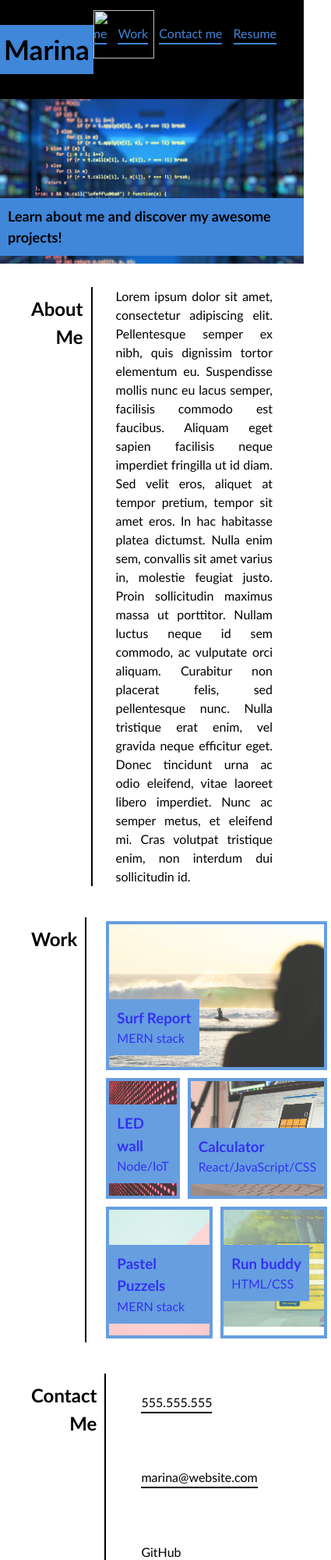
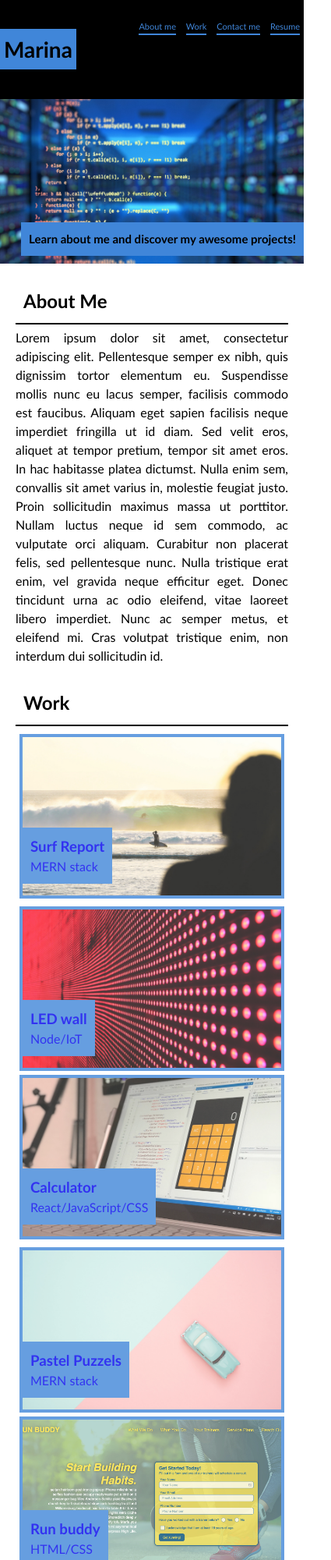
Before and after one commit to marinaongithub/challenge-2, a plain HTML site: page starter/index.html in a window 390 px wide. Shown: the top 2000 px of the page at 78% size, 425 px wide, since content can reach past the window. Drawn offline with Linux system fonts and the light colour scheme.

Commit message:
Added media queries

```diff
--- a/starter/css/style.css
+++ b/starter/css/style.css
@@ -47,10 +47,9 @@ h1 {
 }
 
 img {
-  position: relative;
-  top: 3px;
-  height: 62px;
-  width: 78px;
+  display: flex;
+  margin: auto 0;
+  height: 62.5px;
 }
 /*
 nav {
@@ -144,7 +143,8 @@ main h2 {
 .about-section p {
   width: 80%;
   text-align: justify;
-  margin: 10px 20px;
+  padding: 20px 0px 20px 20px;
+  /* margin: 10px 20px; */
 }
 
 
@@ -157,7 +157,7 @@ main h2 {
 
 .projects-flex {
   display: flex;
-  flex-grow: 1;
+  width: 80%;
   flex-direction: column;
   margin: 10px;
 }
@@ -173,7 +173,6 @@ main h2 {
 .project-tile:hover {
   opacity: 1.0;
 }
-
 
 #legend {
   display: inline-block;
@@ -216,19 +215,23 @@ main h2 {
 .page-section-contact {
   display: flex;
   margin: 10px;
-  flex-grow: 1;
+  /* flex-grow: 1; */
 
 }
 
 .page-section-contact ul {
+  display: flex;
+  justify-content: center;
   padding: 0;
-  margin: auto;
+  /* margin: auto; */
+  width: 80%;
 }
 
 .page-section-contact ul li {
   color: var(--dark);
   display: inline-block;
-  margin: 35px;
+  margin: 20px;
+  height: 30px;
   border-bottom: 2px solid var(--dark);
 }
 
@@ -248,7 +251,59 @@ main h2 {
 
 /* MEDIA QUERIES */
 
-@media only screen and (max-width: 768px) {
+@media only screen and (max-width: 733px) {
 
+  h1 {
+    font-size: 28px;
+  }
 
+  img {
+    display: none;
+  }
+
+  nav ul {
+  font-size: 11px;
+  padding: 0px;
+  }
+
+  .hero-banner div h2 {
+    font-size: 15px;
+  }
+
+  .about-section, .project-flex-double, .page-section, #contact {
+    display: block;
+  }
+
+  .section-name {
+    border-right: none;
+    border-bottom: 2px solid;
+    margin: 0px;
+    width: auto;
+    }
+
+  main h2 {
+    text-align: left;
+  }
+
+  .about-section p, .projects-flex {
+    width: 100%;
+    padding: 0px;
+    margin: 5px auto auto;
+  }
+
+  .projects-tile {
+    margin: auto;
+  }
+
+  .page-section-contact ul {
+    display: block;
+    list-style-type: none;
+  }
+
+  .page-section-contact ul li {
+    display: block;
+    margin: 0px;
+    border: none;
+    margin-left: 10px;
+    }
 }
```
